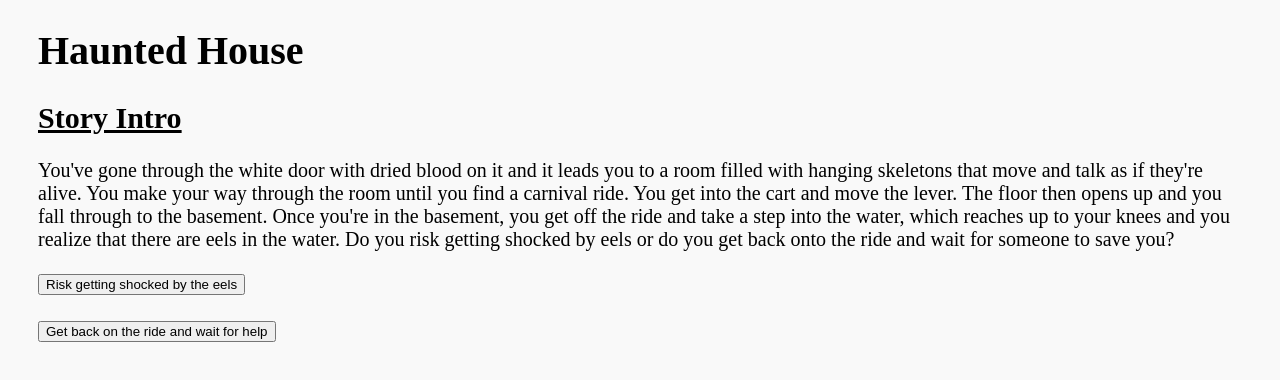
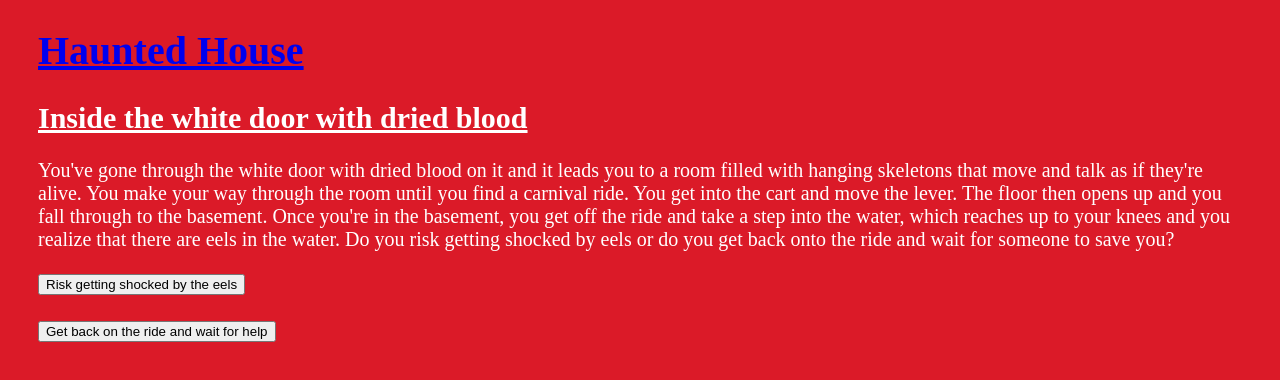
Before and after one commit to briannaxlee/haunted-house-text-adventure, a plain HTML site: page white-blood.html in a window 1280 px wide. Drawn offline with Linux system fonts and the light colour scheme.

Commit message:
changed css page and added hyperlink

```diff
--- a/white-blood.html
+++ b/white-blood.html
@@ -5,23 +5,24 @@
 <title>Haunted House</title>
 <style>
 body{
-  background-color: #f9f9f9;
-  color: #000000;
+  background-color: #db1a28;
+  color: #FFFFFF;
   font-size: 20px;
   padding-left: 30px;
   padding-right: 30px;"}
 
 h1 {
   font-family: "Times New Roman", Times, serif;
-  color: #000000;
+  color: #FFFFFF;
   font-size:35px;
   padding-left: 550px;"}
+
 </style>
 </head>
 
 <body>
-<h1>Haunted House</h1>
-<h2><u>Story Intro</u></h2>
+<h1><a href="index.html">Haunted House</a></h1>
+<h2><u>Inside the white door with dried blood</u></h2>
 You've gone through the white door with dried blood on it and it leads you to a room filled with hanging skeletons
 that move and talk as if they're alive. You make your way through the room until you find a carnival ride. You get
 into the cart and move the lever. The floor then opens up and you fall through to the basement. Once you're in the
```
